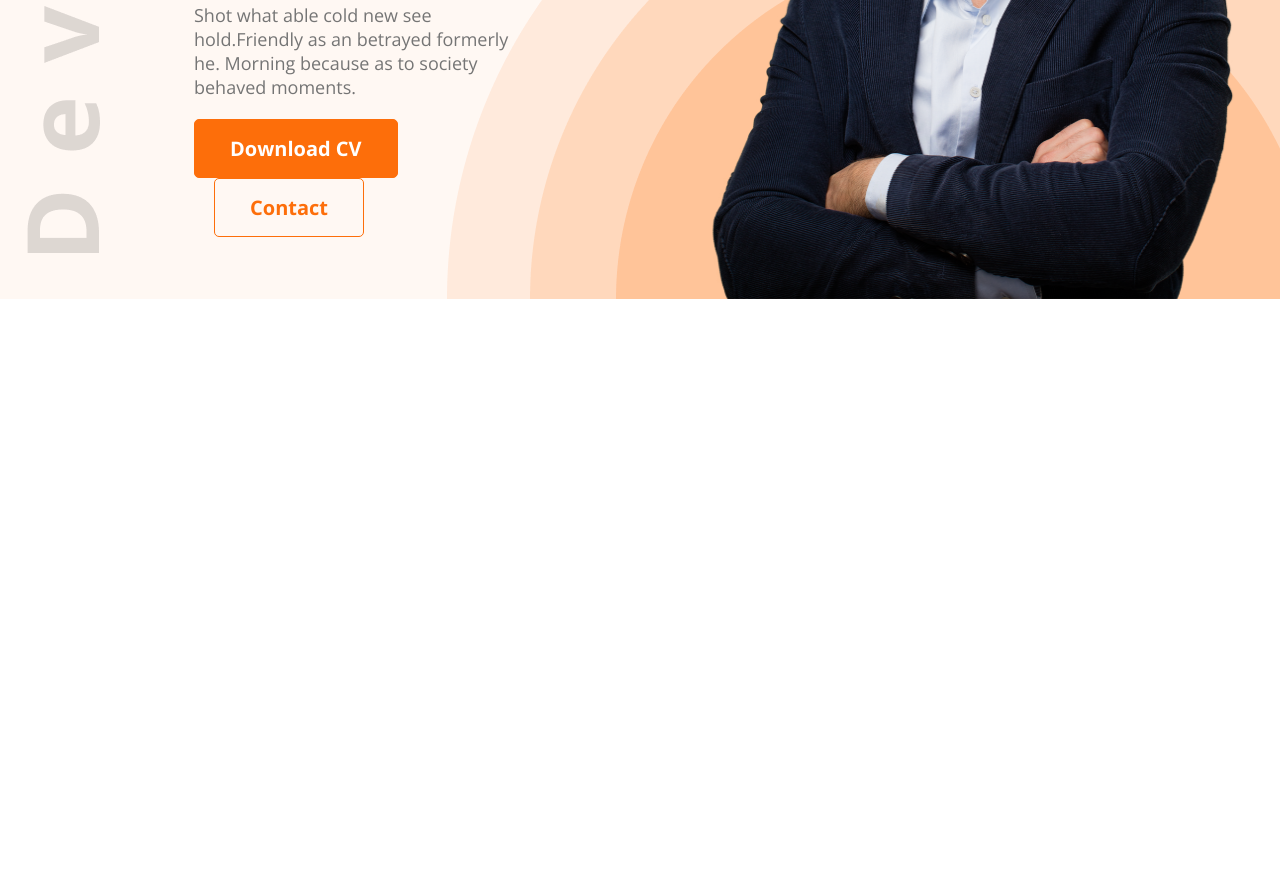
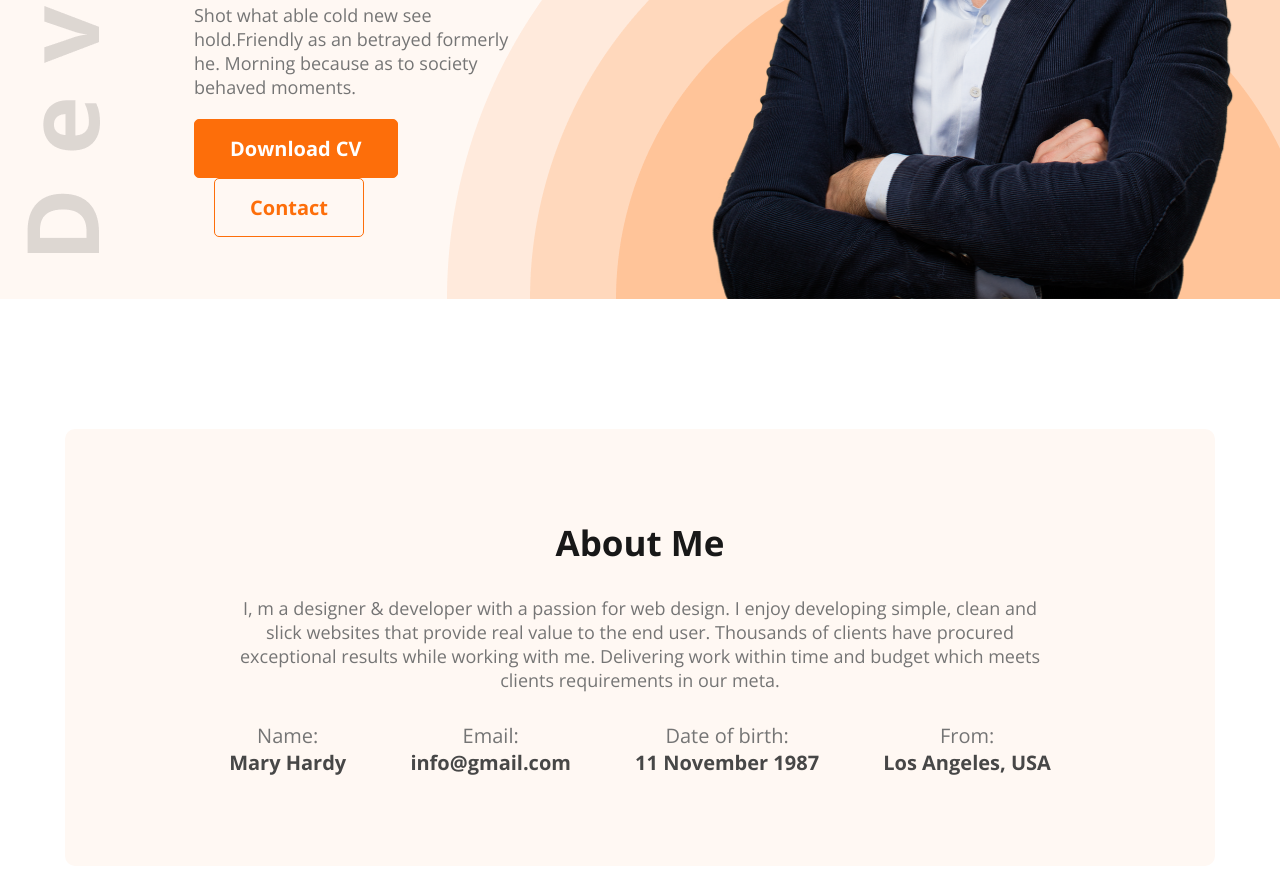
Before and after one commit to Joya322/hardy-portfolio, a plain HTML site: page index.html in a window 1280 px wide. Shown: the part 548-1417 px from the top of the page. Before the commit the page ends 977 px from the top, so only its background shows below. Drawn offline with nearby package versions, Linux system fonts and the light colour scheme.

Commit message:
about section added

```diff
--- a/index.html
+++ b/index.html
@@ -16,7 +16,7 @@
   </head>
   <body>
     <!-- header section start -->
-    <header class="header">
+    <header class="header margin-bottom">
       <div class="dev-img">
         <img src="./images/developer.png" alt="" />
       </div>
@@ -52,7 +52,40 @@
     <!-- header section end -->
 
     <!-- main section start -->
-    <main></main>
+    <main>
+      <!-- about section start -->
+      <section class="about-section">
+        <h4 class="section-title">About Me</h4>
+        <p class="section-desc">
+          I, m a designer & developer with a passion for web design. I enjoy
+          developing simple, clean and <br />
+          slick websites that provide real value to the end user. Thousands of
+          clients have procured <br />
+          exceptional results while working with me. Delivering work within time
+          and budget which meets <br />
+          clients requirements in our meta.
+        </p>
+        <div class="info">
+          <div class="info-level">
+            Name: <br />
+            <span class="info-input">Mary Hardy</span>
+          </div>
+          <div class="info-level">
+            Email: <br />
+            <span class="info-input">info@gmail.com</span>
+          </div>
+          <div class="info-level">
+            Date of birth: <br />
+            <span class="info-input">11 November 1987</span>
+          </div>
+          <div class="info-level">
+            From: <br />
+            <span class="info-input">Los Angeles, USA</span>
+          </div>
+        </div>
+      </section>
+      <!-- about section end -->
+    </main>
     <!-- main section end -->
 
     <!-- footer section start -->
--- a/style.css
+++ b/style.css
@@ -26,6 +26,9 @@
   border: 1px solid #fd6e0a;
   margin-left: 20px;
 }
+.margin-bottom {
+  margin-bottom: 130px;
+}
 /* header start */
 .header {
   display: flex;
@@ -35,7 +38,7 @@
   background-repeat: no-repeat;
   background-position: bottom right;
   background-size: auto;
-  margin-bottom: 130px;
+
   /*
   background-size: cover; */
 }
@@ -119,3 +122,40 @@ nav ul li > a {
   height: 676px;
 }
 /* header end */
+
+/* about section start */
+.about-section {
+  border-radius: 10px;
+  background-color: #fff8f3;
+  text-align: center;
+  max-width: 950px;
+  margin: 0px auto 130px auto;
+  padding: 90px 100px;
+}
+.section-title {
+  color: #181818;
+  font-size: 35px;
+  font-weight: 700;
+  margin-bottom: 30px;
+}
+.section-desc {
+  color: #757575;
+  font-size: 18px;
+  font-weight: 400;
+  margin-bottom: 30px;
+}
+.info{
+  display: flex;
+  justify-content: space-evenly;
+}
+.info-level {
+  color: #757575;
+  font-size: 20px;
+  font-weight: 400;
+}
+.info-input {
+  color: #474747;
+  font-size: 20px;
+  font-weight: 700;
+}
+/* about section end */
```
